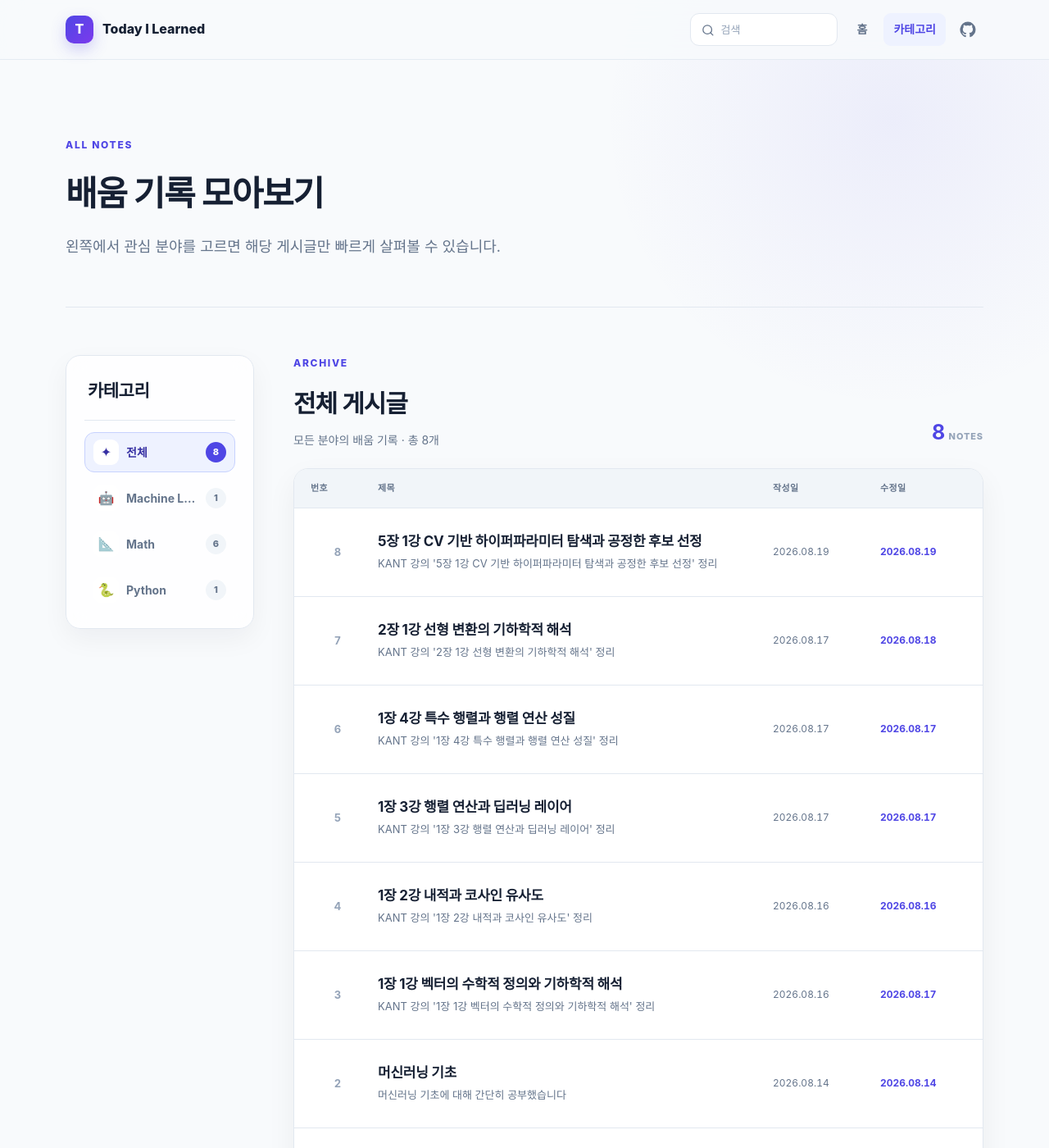
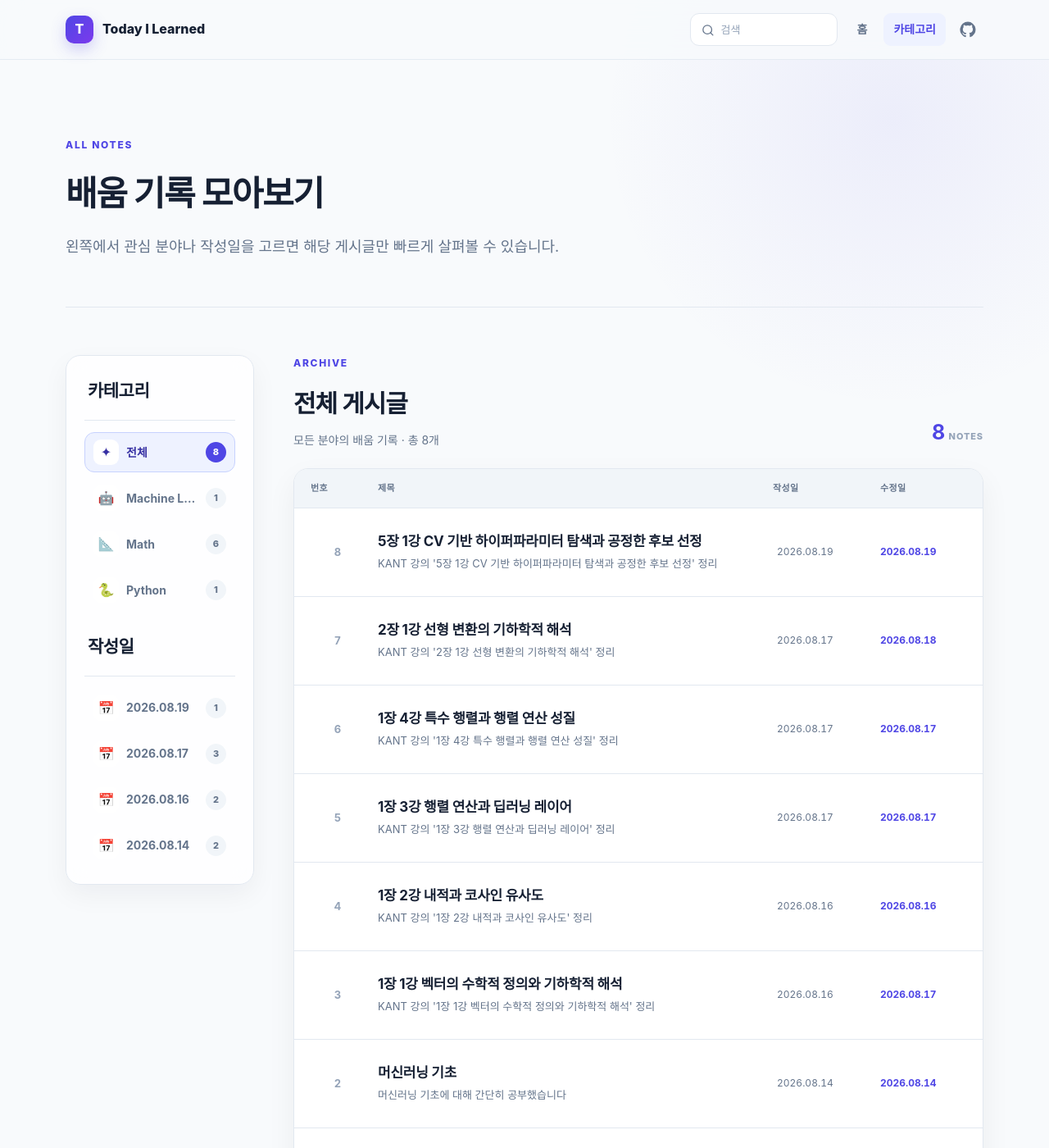
Before and after one commit to yshzjq/TIL, a Jekyll site: the page built from categories.md, in a window 1280 px wide and 1400 px high. Shown: the whole window at 82% size. Built offline with Jekyll 4.4.1, drawn with Linux system fonts in a browser that asks for light colours; some of the changed lines change nothing that is shown.

Commit message:
날짜별 카테고리 적용

```diff
--- a/assets/css/style.scss
+++ b/assets/css/style.scss
@@ -403,7 +403,9 @@ a { color: inherit; text-decoration: none; }
 .category-sidebar {
   position: sticky;
   top: 100px;
+  max-height: calc(100vh - 120px);
   padding: 22px;
+  overflow-y: auto;
   border: 1px solid var(--line);
   border-radius: 18px;
   background: rgba(255, 255, 255, .78);
@@ -413,6 +415,7 @@ a { color: inherit; text-decoration: none; }
 
 .category-sidebar-heading { padding: 3px 4px 17px; border-bottom: 1px solid var(--line); }
 .category-sidebar-heading h2 { margin: 0; font-size: 21px; letter-spacing: -.025em; }
+.category-date-heading { margin-top: 24px; }
 .category-filter-list { display: grid; margin-top: 14px; gap: 7px; }
 
 .category-filter-button {
@@ -467,6 +470,9 @@ a { color: inherit; text-decoration: none; }
 .category-board-label { display: none; width: fit-content; margin-top: 8px; padding: 2px 8px; border-radius: 999px; color: var(--primary); background: var(--primary-soft); font-size: 10px; font-weight: 800; }
 .category-board-created,
 .category-board-updated { color: var(--muted); font-size: 12px; font-variant-numeric: tabular-nums; }
+.category-board-date-filter { padding: 3px 5px; border: 0; border-radius: 6px; color: inherit; background: transparent; font: inherit; font-variant-numeric: inherit; cursor: pointer; transition: color .2s, background .2s; }
+.category-board-date-filter:hover { color: var(--primary); background: var(--primary-soft); }
+.category-board-date-filter:focus-visible { outline: 2px solid var(--primary); outline-offset: 2px; }
 .category-board-updated { color: var(--primary); font-weight: 700; }
 .category-filter-empty { padding: 56px 24px; border: 1px dashed #cbd5e1; border-radius: 18px; color: var(--muted); text-align: center; background: rgba(255, 255, 255, .55); }
 
@@ -533,7 +539,7 @@ a { color: inherit; text-decoration: none; }
   .category-grid { grid-template-columns: repeat(2, 1fr); }
   .post-list { grid-template-columns: 1fr; }
   .category-browser { grid-template-columns: 1fr; gap: 34px; }
-  .category-sidebar { position: static; padding: 17px; }
+  .category-sidebar { position: static; max-height: none; padding: 17px; overflow-y: visible; }
   .category-sidebar-heading { display: flex; padding: 0 3px 13px; align-items: center; justify-content: space-between; }
   .category-sidebar-heading .eyebrow { margin: 0; }
   .category-sidebar-heading h2 { font-size: 18px; }
--- a/assets/js/categories.js
+++ b/assets/js/categories.js
@@ -2,7 +2,8 @@
   const browser = document.querySelector("[data-category-browser]");
   if (!browser) return;
 
-  const buttons = [...browser.querySelectorAll("[data-category-filter]")];
+  const categoryButtons = [...browser.querySelectorAll("[data-category-filter]")];
+  const dateButtons = [...browser.querySelectorAll("[data-date-filter-button]")];
   const rows = [...browser.querySelectorAll("[data-category-row]")];
   const board = browser.querySelector("[data-category-board]");
   const emptyState = browser.querySelector("[data-category-empty]");
@@ -10,24 +11,7 @@
   const summary = browser.querySelector("[data-category-summary]");
   const visibleCount = browser.querySelector("[data-visible-count]");
 
-  const activateCategory = (requestedCategory, updateUrl = false) => {
-    const activeButton =
-      buttons.find((button) => button.dataset.categoryFilter === requestedCategory) ||
-      buttons.find((button) => button.dataset.categoryFilter === "all");
-
-    if (!activeButton) return;
-
-    const category = activeButton.dataset.categoryFilter;
-    const visibleRows = rows.filter(
-      (row) => category === "all" || row.dataset.category === category
-    );
-
-    buttons.forEach((button) => {
-      const isActive = button === activeButton;
-      button.classList.toggle("active", isActive);
-      button.setAttribute("aria-pressed", String(isActive));
-    });
-
+  const showRows = (visibleRows, heading, description) => {
     rows.forEach((row) => {
       row.hidden = !visibleRows.includes(row);
     });
@@ -37,15 +21,43 @@
       if (number) number.textContent = String(visibleRows.length - index);
     });
 
-    const label = activeButton.dataset.categoryLabel;
-    const description = activeButton.dataset.categoryDescription;
     const count = visibleRows.length;
-
-    if (title) title.textContent = category === "all" ? "전체 게시글" : `${label} 게시글`;
+    if (title) title.textContent = heading;
     if (summary) summary.textContent = `${description} · 총 ${count}개`;
     if (visibleCount) visibleCount.textContent = String(count);
     if (board) board.hidden = count === 0;
     if (emptyState) emptyState.hidden = count !== 0;
+  };
+
+  const activateCategory = (requestedCategory, updateUrl = false) => {
+    const activeButton =
+      categoryButtons.find((button) => button.dataset.categoryFilter === requestedCategory) ||
+      categoryButtons.find((button) => button.dataset.categoryFilter === "all");
+
+    if (!activeButton) return;
+
+    const category = activeButton.dataset.categoryFilter;
+    const visibleRows = rows.filter(
+      (row) => category === "all" || row.dataset.category === category
+    );
+
+    categoryButtons.forEach((button) => {
+      const isActive = button === activeButton;
+      button.classList.toggle("active", isActive);
+      button.setAttribute("aria-pressed", String(isActive));
+    });
+    dateButtons.forEach((button) => {
+      button.classList.remove("active");
+      button.setAttribute("aria-pressed", "false");
+    });
+
+    const label = activeButton.dataset.categoryLabel;
+    const description = activeButton.dataset.categoryDescription;
+    showRows(
+      visibleRows,
+      category === "all" ? "전체 게시글" : `${label} 게시글`,
+      description
+    );
 
     if (updateUrl) {
       const url = new URL(window.location.href);
@@ -54,15 +66,51 @@
     }
   };
 
-  buttons.forEach((button) => {
+  const activateDate = (date, updateUrl = false) => {
+    const visibleRows = rows.filter((row) => row.dataset.createdDate === date);
+    const formattedDate = date.replaceAll("-", ".");
+
+    categoryButtons.forEach((button) => {
+      button.classList.remove("active");
+      button.setAttribute("aria-pressed", "false");
+    });
+    dateButtons.forEach((button) => {
+      const isActive = button.dataset.dateFilter === date;
+      button.classList.toggle("active", isActive);
+      button.setAttribute("aria-pressed", String(isActive));
+    });
+
+    showRows(visibleRows, `${formattedDate} 작성 게시글`, `${formattedDate}에 작성한 배움 기록`);
+
+    if (updateUrl) {
+      const url = new URL(window.location.href);
+      url.hash = `date=${date}`;
+      window.history.replaceState(null, "", url);
+    }
+  };
+
+  const activateFromHash = () => {
+    const hash = decodeURIComponent(window.location.hash.slice(1));
+    if (hash.startsWith("date=")) {
+      activateDate(hash.slice(5));
+      return;
+    }
+    activateCategory(hash || "all");
+  };
+
+  categoryButtons.forEach((button) => {
     button.addEventListener("click", () => {
       activateCategory(button.dataset.categoryFilter, true);
     });
   });
 
-  window.addEventListener("hashchange", () => {
-    activateCategory(window.location.hash.slice(1) || "all");
+  browser.addEventListener("click", (event) => {
+    const dateButton = event.target.closest("[data-date-filter]");
+    if (!dateButton) return;
+    activateDate(dateButton.dataset.dateFilter, true);
   });
 
-  activateCategory(window.location.hash.slice(1) || "all");
+  window.addEventListener("hashchange", activateFromHash);
+
+  activateFromHash();
 })();
--- a/categories.md
+++ b/categories.md
@@ -5,11 +5,12 @@ description: 분야별로 정리한 모든 TIL 기록입니다.
 ---
 
 {% assign til_pages = site.pages | where: "til", true | sort: "date" | reverse %}
+{% assign date_groups = til_pages | group_by_exp: "post", "post.date | date: '%Y-%m-%d'" %}
 
 <header class="page-header">
   <p class="eyebrow">ALL NOTES</p>
   <h1>배움 기록 모아보기</h1>
-  <p>왼쪽에서 관심 분야를 고르면 해당 게시글만 빠르게 살펴볼 수 있습니다.</p>
+  <p>왼쪽에서 관심 분야나 작성일을 고르면 해당 게시글만 빠르게 살펴볼 수 있습니다.</p>
 </header>
 
 <div class="category-browser" data-category-browser>
@@ -34,6 +35,22 @@ description: 분야별로 정리한 모든 TIL 기록입니다.
         </button>
       {% endfor %}
     </div>
+
+    {% if date_groups.size > 0 %}
+      <div class="category-sidebar-heading category-date-heading">
+        <h2 id="date-filter-title">작성일</h2>
+      </div>
+
+      <div class="category-filter-list category-date-list" aria-labelledby="date-filter-title">
+        {% for date_group in date_groups %}
+          <button class="category-filter-button" type="button" data-date-filter="{{ date_group.name }}" data-date-filter-button aria-controls="category-posts" aria-pressed="false">
+            <span class="category-filter-icon" aria-hidden="true">📅</span>
+            <span class="category-filter-name">{{ date_group.name | date: "%Y.%m.%d" }}</span>
+            <span class="category-filter-count">{{ date_group.items | size }}</span>
+          </button>
+        {% endfor %}
+      </div>
+    {% endif %}
   </aside>
 
   <section class="category-results" aria-labelledby="category-results-title">
@@ -59,7 +76,7 @@ description: 분야별로 정리한 모든 TIL 기록입니다.
           {% for post in til_pages %}
             {% assign post_number = til_pages.size | minus: forloop.index0 %}
             {% assign modified_date = post.updated | default: post.date %}
-            <article class="category-board-row" data-category-row data-category="{{ post.category | slugify }}" role="row">
+            <article class="category-board-row" data-category-row data-category="{{ post.category | slugify }}" data-created-date="{{ post.date | date: '%Y-%m-%d' }}" role="row">
               <span class="category-board-number" data-post-number role="cell">{{ post_number }}</span>
               <div class="category-board-title-cell" role="cell">
                 <a class="category-board-title" href="{{ post.url | relative_url }}">
@@ -71,13 +88,15 @@ description: 분야별로 정리한 모든 TIL 기록입니다.
                   <span class="category-board-label">{{ post.category }}</span>
                 </a>
               </div>
-              <time class="category-board-created" datetime="{{ post.date | date_to_xmlschema }}" role="cell">{{ post.date | date: "%Y.%m.%d" }}</time>
+              <time class="category-board-created" datetime="{{ post.date | date_to_xmlschema }}" role="cell">
+                <button class="category-board-date-filter" type="button" data-date-filter="{{ post.date | date: '%Y-%m-%d' }}" aria-label="{{ post.date | date: '%Y년 %m월 %d일' }}에 작성한 게시글 보기">{{ post.date | date: "%Y.%m.%d" }}</button>
+              </time>
               <time class="category-board-updated" datetime="{{ modified_date | date_to_xmlschema }}" role="cell">{{ modified_date | date: "%Y.%m.%d" }}</time>
             </article>
           {% endfor %}
         </div>
       </div>
-      <p class="category-filter-empty" data-category-empty hidden>아직 이 카테고리에 작성된 글이 없습니다.</p>
+      <p class="category-filter-empty" data-category-empty hidden>선택한 조건에 해당하는 글이 없습니다.</p>
     {% else %}
       <p class="category-filter-empty">아직 작성된 TIL이 없습니다.</p>
     {% endif %}
```
